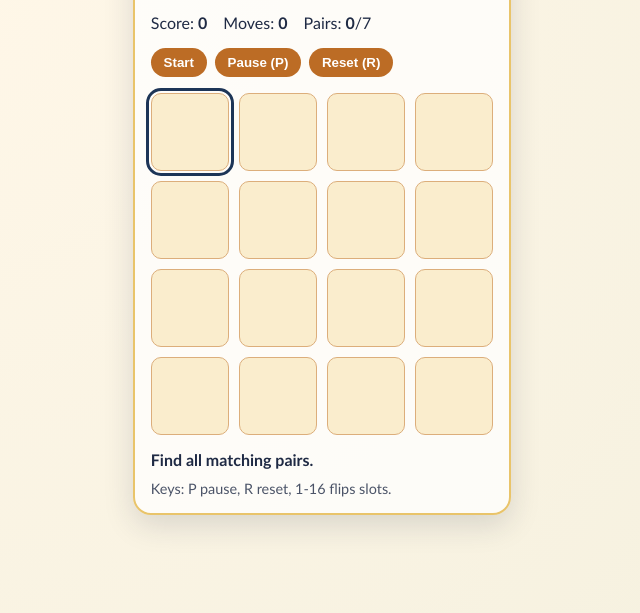
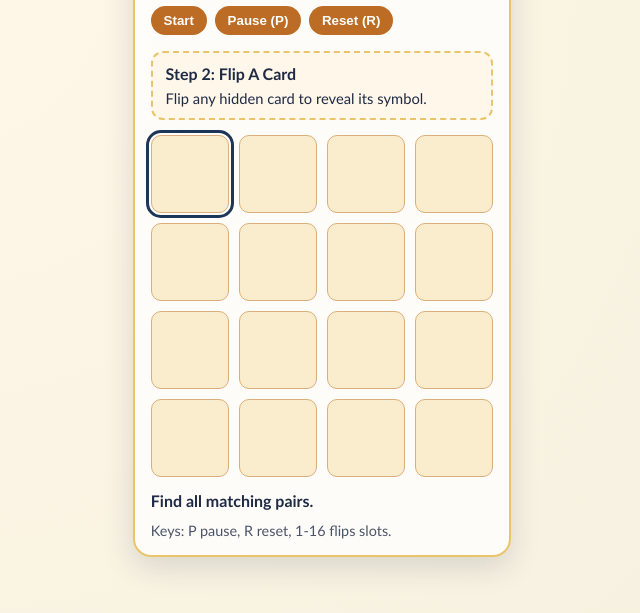
Before and after one commit to RaquazaCode/daily-classic-game-2026-02-26-memory-power-reveals, a website built with Vite: page index.html in a window 1280 px wide. Both pictures are taken after a click on the button "Start". Shown: the part 183-796 px from the top of the page, without its empty margins (318-958 px from the left). Built offline with nearby package versions, Linux system fonts and the light colour scheme.

Commit message:
feat: add guided tutorial overlay state machine

```diff
--- a/src/game.js
+++ b/src/game.js
@@ -30,6 +30,39 @@ export const MODE_CONFIGS = {
     sprintDurationMs: 90000
   }
 };
+
+const TUTORIAL_STEPS = [
+  {
+    id: 'start',
+    title: 'Step 1: Start Round',
+    body: 'Press Start (or Enter) to begin this round.',
+    check: (state) => state.tutorialFlags.started
+  },
+  {
+    id: 'flip',
+    title: 'Step 2: Flip A Card',
+    body: 'Flip any hidden card to reveal its symbol.',
+    check: (state) => state.tutorialFlags.firstFlip
+  },
+  {
+    id: 'match',
+    title: 'Step 3: Match A Pair',
+    body: 'Match two identical symbols to lock your first pair.',
+    check: (state) => state.tutorialFlags.firstMatch
+  },
+  {
+    id: 'power',
+    title: 'Step 4: Trigger ★',
+    body: 'Reveal the ★ card once to peek a hidden pair.',
+    check: (state) => state.tutorialFlags.powerUsed
+  },
+  {
+    id: 'finish',
+    title: 'Step 5: Clear The Board',
+    body: 'Match all seven pairs to win the round.',
+    check: (state) => state.tutorialFlags.won
+  }
+];
 
 function mulberry32(seed) {
   return function rand() {
@@ -99,6 +132,16 @@ export function createGameState(seed = 20260226, modeId = DEFAULT_MODE_ID) {
     paused: false,
     phase: 'start',
     message: 'Press Start or Enter',
+    tutorialVisible: true,
+    tutorialCompleted: false,
+    tutorialStep: 0,
+    tutorialFlags: {
+      started: false,
+      firstFlip: false,
+      firstMatch: false,
+      powerUsed: false,
+      won: false
+    },
     selected: [],
     cursorIndex: 0,
     inputLocked: false,
@@ -110,6 +153,29 @@ export function createGameState(seed = 20260226, modeId = DEFAULT_MODE_ID) {
 
 function addTimer(state, durationMs, callback) {
   state.timers.push({ remaining: durationMs, callback });
+}
+
+function getTutorialStep(state) {
+  return TUTORIAL_STEPS[state.tutorialStep] || null;
+}
+
+function syncTutorialProgress(state) {
+  if (state.tutorialCompleted) {
+    return;
+  }
+
+  while (state.tutorialStep < TUTORIAL_STEPS.length) {
+    const step = TUTORIAL_STEPS[state.tutorialStep];
+    if (!step.check(state)) {
+      break;
+    }
+    state.tutorialStep += 1;
+  }
+
+  if (state.tutorialStep >= TUTORIAL_STEPS.length) {
+    state.tutorialCompleted = true;
+    state.tutorialVisible = false;
+  }
 }
 
 function setCardFace(card, nextFaceUp) {
@@ -157,6 +223,8 @@ function consumePowerReveal(state) {
     }
   });
 
+  state.tutorialFlags.powerUsed = true;
+  syncTutorialProgress(state);
   state.message = `Power reveal: peeked pair ${pair[0].symbol}.`;
 }
 
@@ -175,6 +243,8 @@ function resolvePair(state) {
     b.matched = true;
     state.matchedPairs += 1;
     state.score += 10;
+    state.tutorialFlags.firstMatch = true;
+    syncTutorialProgress(state);
     state.selected = [];
     state.phase = 'waiting_first';
     state.message = `Match: ${a.symbol}`;
@@ -182,6 +252,8 @@ function resolvePair(state) {
     if (state.matchedPairs >= state.totalPairs) {
       state.mode = 'won';
       state.phase = 'won';
+      state.tutorialFlags.won = true;
+      syncTutorialProgress(state);
       state.message = 'All pairs matched. Press R to reset.';
     }
     return;
@@ -212,6 +284,8 @@ function flipCard(state, index) {
   }
 
   card.faceUp = true;
+  state.tutorialFlags.firstFlip = true;
+  syncTutorialProgress(state);
 
   if (card.kind === 'power-reveal') {
     state.score += 2;
@@ -259,6 +333,7 @@ function advanceTimers(state, deltaMs) {
 }
 
 function serializeState(state) {
+  const tutorialStep = getTutorialStep(state);
   const visibleCards = state.deck
     .filter((card) => card.faceUp || card.matched)
     .map((card) => ({
@@ -276,6 +351,9 @@ function serializeState(state) {
     modeId: state.modeId,
     modeLabel: state.modeLabel,
     phase: state.phase,
+    tutorialVisible: state.tutorialVisible,
+    tutorialStep: state.tutorialStep,
+    tutorialStepTitle: tutorialStep ? tutorialStep.title : 'Completed',
     paused: state.paused,
     score: state.score,
     moves: state.moves,
@@ -320,6 +398,7 @@ export function createGame(root) {
         <button id="pause-btn" type="button">Pause (P)</button>
         <button id="reset-btn" type="button">Reset (R)</button>
       </section>
+      <section id="tutorial" class="tutorial" aria-live="polite"></section>
       <section id="board" class="board" aria-label="game board"></section>
       <p id="message" class="message"></p>
       <p class="hint">Keys: P pause, R reset, 1-16 flips slots.</p>
@@ -331,6 +410,7 @@ export function createGame(root) {
   const pairsNode = root.querySelector('#pairs');
   const pairsTotalNode = root.querySelector('#pairs-total');
   const messageNode = root.querySelector('#message');
+  const tutorialNode = root.querySelector('#tutorial');
   const boardNode = root.querySelector('#board');
   const startBtn = root.querySelector('#start-btn');
   const pauseBtn = root.querySelector('#pause-btn');
@@ -343,6 +423,18 @@ export function createGame(root) {
     pairsTotalNode.textContent = String(state.totalPairs);
     messageNode.textContent = state.message;
     pauseBtn.textContent = state.paused ? 'Resume (P)' : 'Pause (P)';
+
+    const tutorialStep = getTutorialStep(state);
+    if (state.tutorialVisible && tutorialStep) {
+      tutorialNode.hidden = false;
+      tutorialNode.innerHTML = `
+        <h2>${tutorialStep.title}</h2>
+        <p>${tutorialStep.body}</p>
+      `;
+    } else {
+      tutorialNode.hidden = true;
+      tutorialNode.innerHTML = '';
+    }
 
     boardNode.innerHTML = '';
     for (let i = 0; i < state.deck.length; i += 1) {
@@ -386,6 +478,8 @@ export function createGame(root) {
     if (state.mode === 'start') {
       state.mode = 'playing';
       state.phase = 'waiting_first';
+      state.tutorialFlags.started = true;
+      syncTutorialProgress(state);
       state.message = 'Find all matching pairs.';
       render();
     }
--- a/src/style.css
+++ b/src/style.css
@@ -64,6 +64,24 @@ h1 {
   cursor: pointer;
 }
 
+.tutorial {
+  border: 2px dashed #e9c46a;
+  border-radius: 12px;
+  padding: 0.7rem 0.8rem;
+  margin-bottom: 0.9rem;
+  background: #fff8ea;
+}
+
+.tutorial h2 {
+  margin: 0;
+  font-size: 1rem;
+}
+
+.tutorial p {
+  margin: 0.35rem 0 0;
+  font-size: 0.92rem;
+}
+
 .board {
   display: grid;
   grid-template-columns: repeat(4, minmax(0, 1fr));
```
